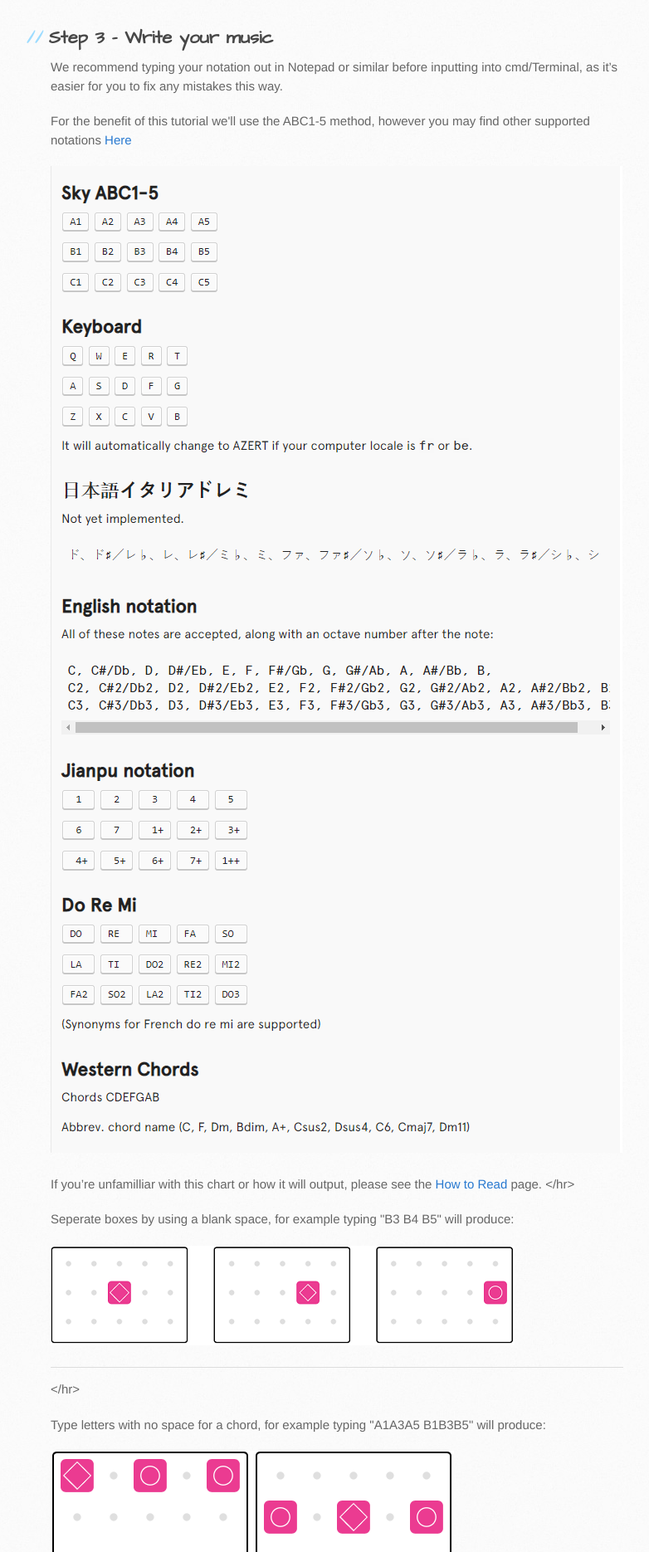
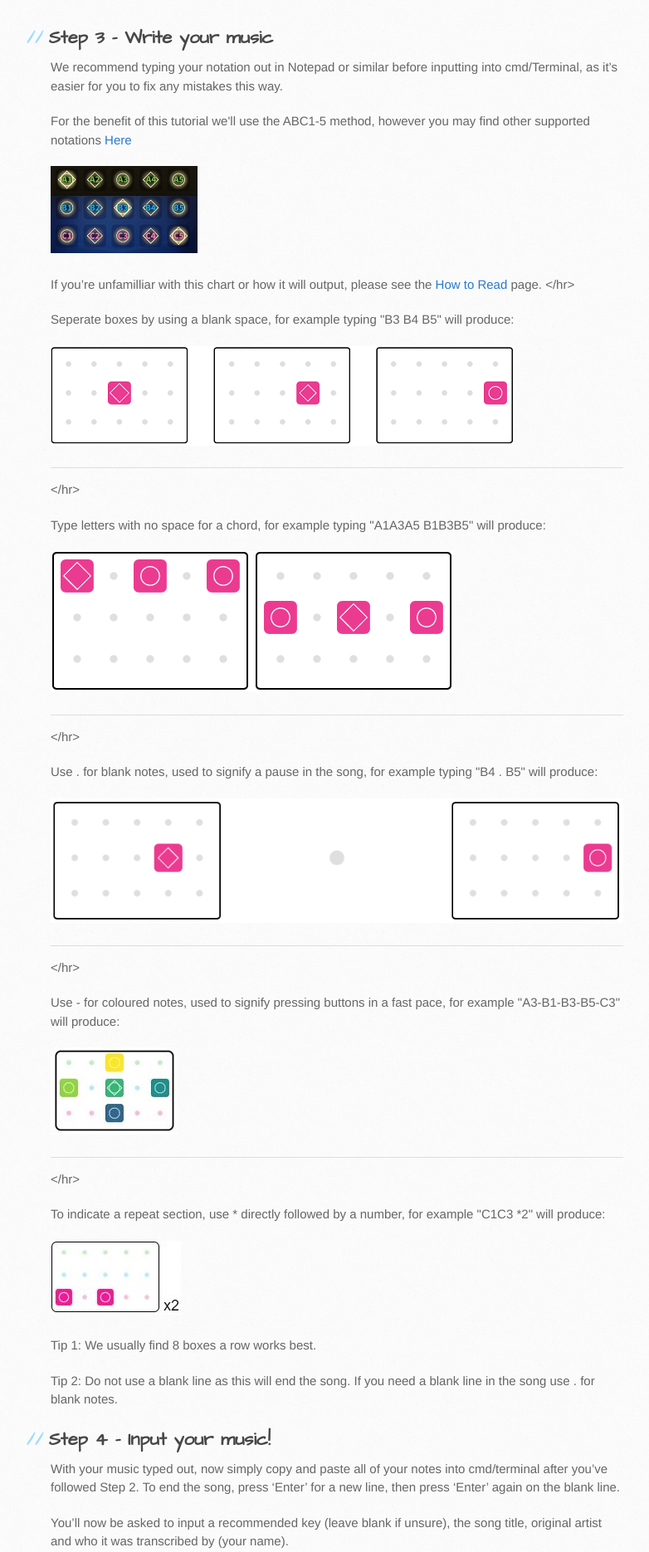
Before and after one commit to sky-music/sky-music.github.io, a Jekyll site: the page built from make-your-own-sheet.md, in a window 1280 px wide. Shown: the part 1482-3352 px from the top of the page at 83% size, without its empty margins (109-891 px from the left). Built offline with Jekyll 4.4.1, drawn with Linux system fonts in a browser that asks for light colours.

Commit message:
Update make-your-own-sheet.md

```diff
--- a/make-your-own-sheet.md
+++ b/make-your-own-sheet.md
@@ -51,8 +51,8 @@ python3 command_line.py
 <h2>Step 3 - Write your music</h2>
 We recommend typing your notation out in Notepad or similar before inputting into cmd/Terminal, as it's easier for you to fix any mistakes this way.
 
-<p>For the benefit of this tutorial we'll use the ABC1-5 method, however you may find other supported notations <a href="./assets/images/ABC15.jpg" target="_blank">Here</a></p>
-<p><img src="./assets/images/notations.png"></p>
+<p>For the benefit of this tutorial we'll use the ABC1-5 method, however you may find other supported notations <a href="./assets/images/notations.png" target="_blank">Here</a></p>
+<p><img src="./assets/images/ABC15.jpg"></p>
 If you're unfamilliar with this chart or how it will output, please see the <a href="./how-to-read.html">How to Read</a> page.
 </hr>
 <p>Seperate boxes by using a blank space, for example typing "B3 B4 B5" will produce:</p>
```
